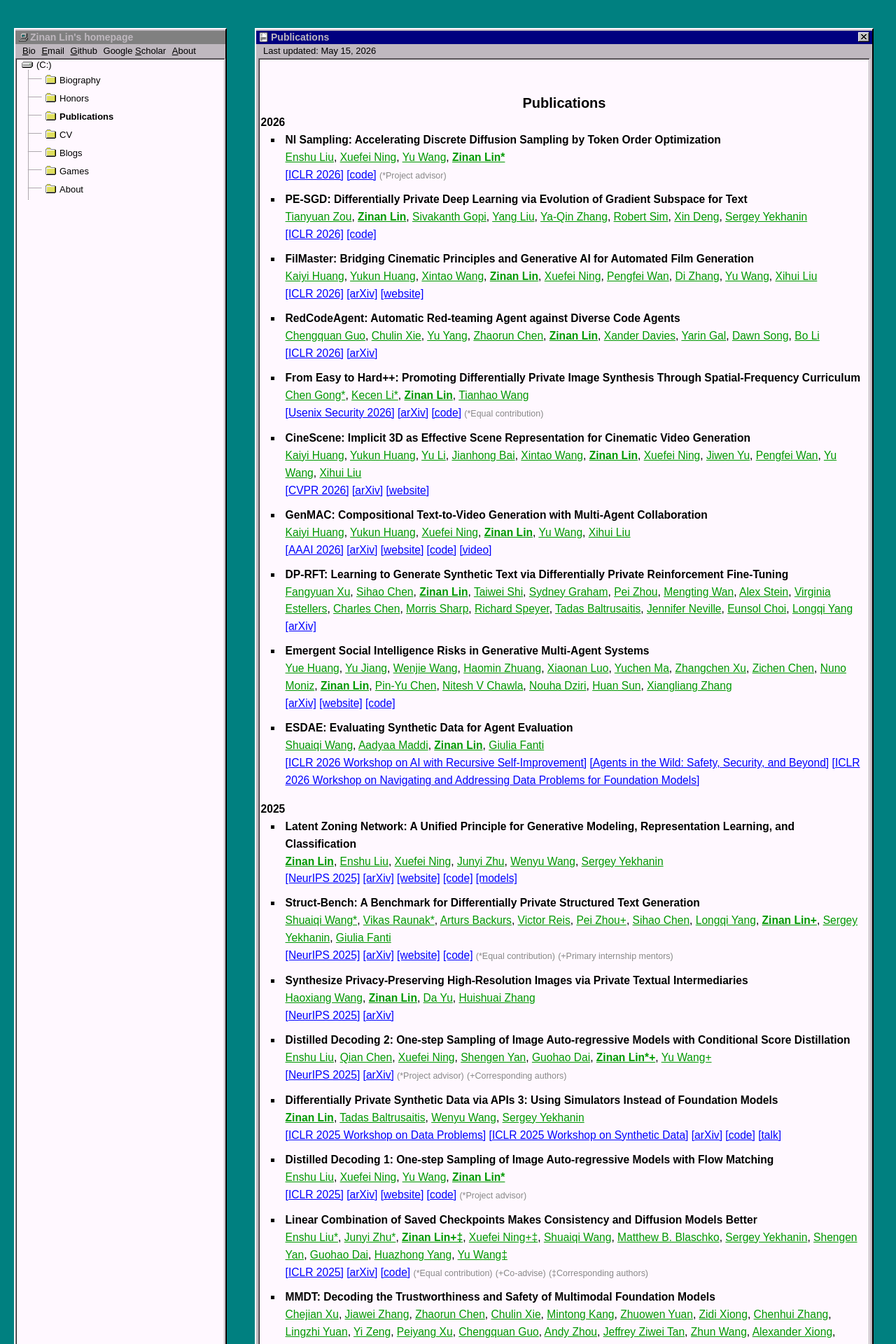
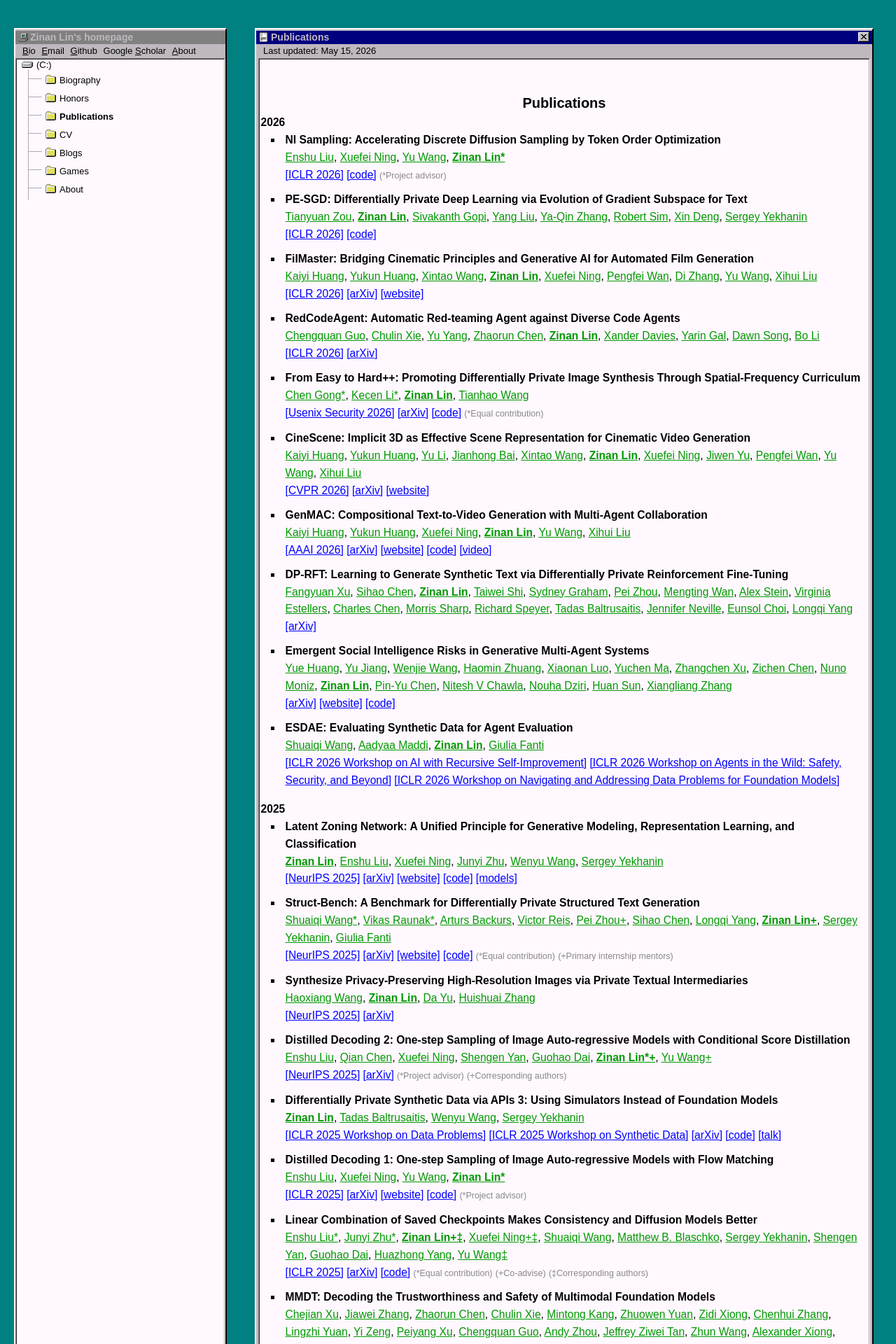
Before and after one commit to fjxmlzn/fjxmlzn.github.io, a Jekyll site: the page built from _publications/publications.html, in a window 1280 px wide. Shown: the top 1920 px of the page at 70% size. Built offline with Jekyll 4.4.1, drawn with Linux system fonts in a browser that asks for light colours; comment, search, counter and statistics services are not loaded.

Commit message:
Update publications entry

```diff
--- a/_publications/publications.html
+++ b/_publications/publications.html
@@ -283,7 +283,7 @@ permalink: /publications/index.html
             <a href="https://openreview.net/forum?id=DlhLLVhrZB" target="_blank">[ICLR 2026 Workshop on AI with Recursive Self-Improvement]</a>
         </span>
         <span class='publication_journal'>
-            <a href="https://openreview.net/forum?id=m4PJ7cscx5" target="_blank">[Agents in the Wild: Safety, Security, and Beyond]</a>
+            <a href="https://openreview.net/forum?id=m4PJ7cscx5" target="_blank">[ICLR 2026 Workshop on Agents in the Wild: Safety, Security, and Beyond]</a>
         </span>
         <span class='publication_journal'>
             <a href="https://openreview.net/forum?id=yweA1eu5eP" target="_blank">[ICLR 2026 Workshop on Navigating and Addressing Data Problems for Foundation Models]</a>
```
